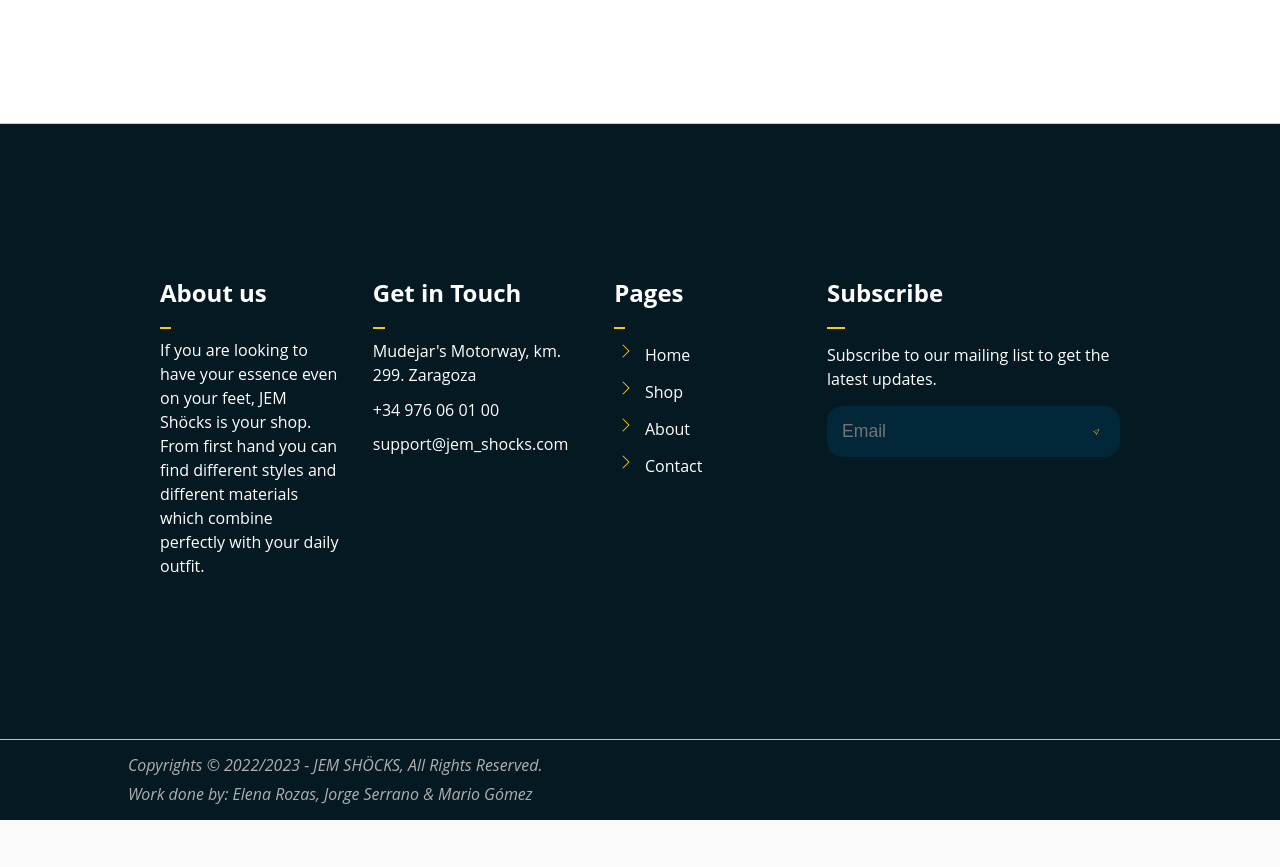
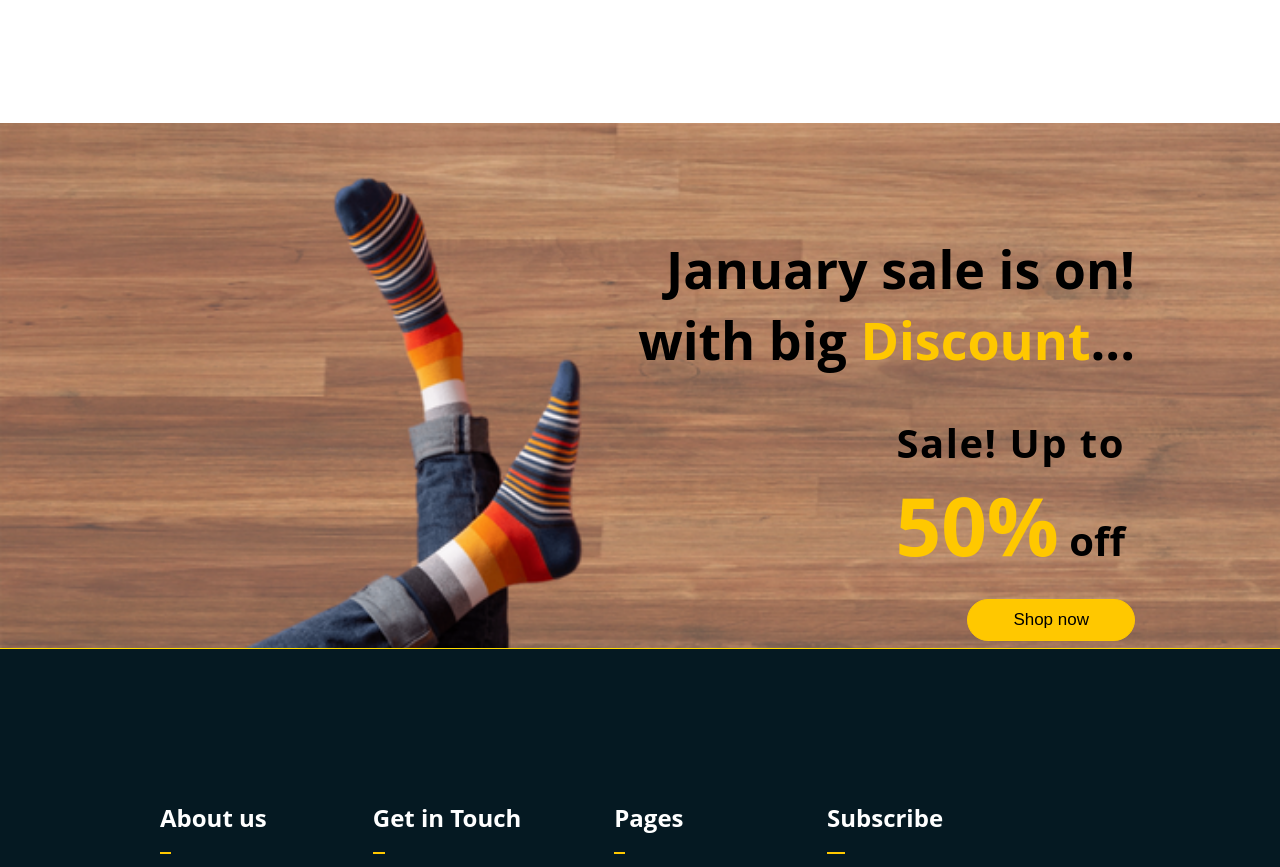
Before and after one commit to Yorrryiii/JEM_Shocks, a React (Create React App) app in the folder jem_shocks/: page / in a window 1280 px wide. Shown: the part 3400-4267 px from the top of the page. Before the commit the page ends 4220 px from the top, so only its background shows below. Built offline with nearby package versions, Linux system fonts and the light colour scheme; a web font is replaced by a local one.

Commit message:
ultima seccion de la pagina de home

```diff
--- a/jem_shocks/src/components/Home.jsx
+++ b/jem_shocks/src/components/Home.jsx
@@ -155,12 +155,12 @@
                 </div>
 
                 {/* Carrousel de Opiniones */}
-                <OpinionCarousel/>
+                <OpinionCarousel />
 
                 <div id='sextaSeccion'>
                     <div id='ajustamosAncho'>
                         <div id='columna'>
-                            <video src={Video} /* controls */ autoPlay loop muted/>
+                            <video src={Video} /* controls */ autoPlay loop muted />
                         </div>
                         <div id='columna'>
                             {/* info */}
@@ -171,7 +171,7 @@
                                 <p>We pride ourselves on offering high quality socks at affordable prices and our team is dedicated to providing excellent customer service to ensure that your shopping experience with us is always a pleasure.</p>
                                 <a href="/JEM_SHOCKS/about">
                                     <button id='knowMore'>
-                                        <Link to="/JEM_SHOCKS/about" id='goAbout' onClick={'/JEM_SHOCKS/shop'}>know more</Link>
+                                        <Link to="/JEM_SHOCKS/about" id='goAbout' onClick={'/JEM_SHOCKS/about'}>know more</Link>
                                     </button>
                                 </a>
                             </div>
@@ -180,7 +180,22 @@
                 </div>
 
                 <div id='septimaSeccion'>
-
+                    <div id='nuevosDescuentos'>
+                        <h2>January sale is on!<br />with big <span id='cambioLetra'>Discount</span>...</h2>
+                        <div class="descuento">
+                            <span id='hastaDescuento'>
+                                Sale! Up to
+                                <br />
+                            </span>
+                            <span id='cincuenta'>50%</span>
+                            <span id='off'> off</span>
+                        </div>
+                        <a href="/JEM_SHOCKS/shop">
+                            <button id='bigDiscount'>
+                                <Link to="/JEM_SHOCKS/shop" id='goShop' onClick={'/JEM_SHOCKS/shop'}>Shop now</Link>
+                            </button>
+                        </a>
+                    </div>
                 </div>
             </div>
         )
--- a/jem_shocks/src/components/styles/Home.css
+++ b/jem_shocks/src/components/styles/Home.css
@@ -384,12 +384,6 @@
     font-weight: 600;
 }
 
-#knowMore svg{
-    margin-right: 8px;
-    width: 20px;
-    height: 30px;
-}
-
 #goAbout{
     /* Quitamos el subrayado */
     text-decoration: none;
@@ -399,3 +393,96 @@
     margin-top: 4px;
     font-family: 'Poppins', sans-serif;
 }
+
+/* ----------------------------------------------------- */
+/* ----------------INFO - SÉPTIMA SECCION--------------- */
+/* ----------------------------------------------------- */
+
+#septimaSeccion{
+    /* margin-top: 150px; */
+    padding: 110px 0px 115px;
+    /* Insertamos una imagen de fondo */
+    background-image: url(../../../public/images/Portada4.png);
+    /* Ponemos translucida la imagen */
+    /* background-color: rgba(255, 255, 255, 0.5);
+    background-blend-mode: overlay; */
+    /* Ajustamos el tamaño de la imagen */
+    background-size: cover;
+    /* Ajustamos la posición de la imagen */
+    background-position: center;
+    /* Ajustamos el alto */
+    height: 300px;
+}
+
+#nuevosDescuentos{
+    margin: 0px 130px;
+    padding: 0px 15px;
+}
+
+#septimaSeccion h2{
+    font-size: 52px;
+    text-align: right;
+}
+
+#cambioLetra{
+    color: #ffc800;
+}
+
+.descuento{
+    font-size: 40px;
+    font-weight: 700;
+    color: #ffc800;
+    margin-top: 40px;
+    text-align: right;
+
+}
+
+#hastaDescuento, #off{
+    color: black;
+    margin: 0px 10px 0px 0px;
+}
+
+#hastaDescuento{
+    letter-spacing: 1.5px;
+}
+
+#cincuenta{
+    font-size: 80px;
+}
+
+#nuevosDescuentos a{
+    text-decoration: none;
+    color: black;
+    outline: none;
+}
+
+#bigDiscount{
+    background-color: #ffc800;
+    border-radius: 29px;
+    border: 1px solid #ffc800;
+    color: black;
+    font-size: 17px;
+    padding: 10px 45px;
+    cursor: pointer;
+    transition: 0.3s;
+    margin-top: 20px;
+    margin-left: auto;
+    margin-right: 0px;
+    display: flex;
+    /* flex-direction: row; */
+}
+
+#bigDiscount:hover{
+    background-color: #ffd026;
+    color: #081F2D;
+    border-color: #081F2D;
+    transition: 0.5s;
+    font-weight: 600;
+}
+
+#goAbout{
+    /* outline: none; */
+    color: black;
+    margin-top: 4px;
+    font-family: 'Poppins', sans-serif;
+}
```
Also changed, not shown: jem_shocks/public/images/Portada4.png (added).
